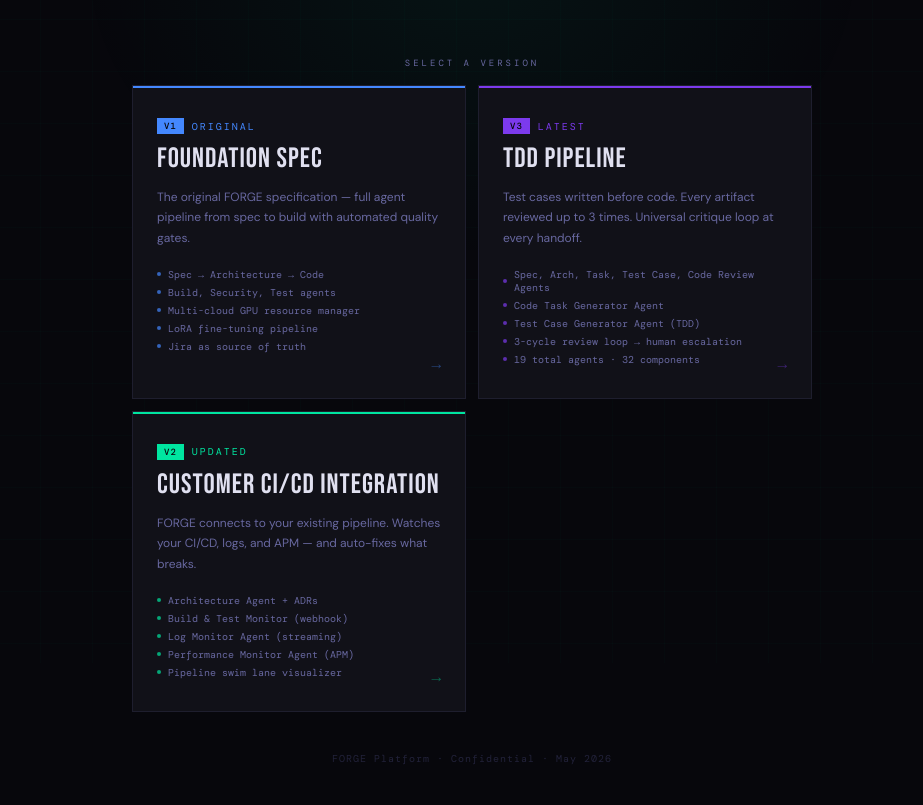
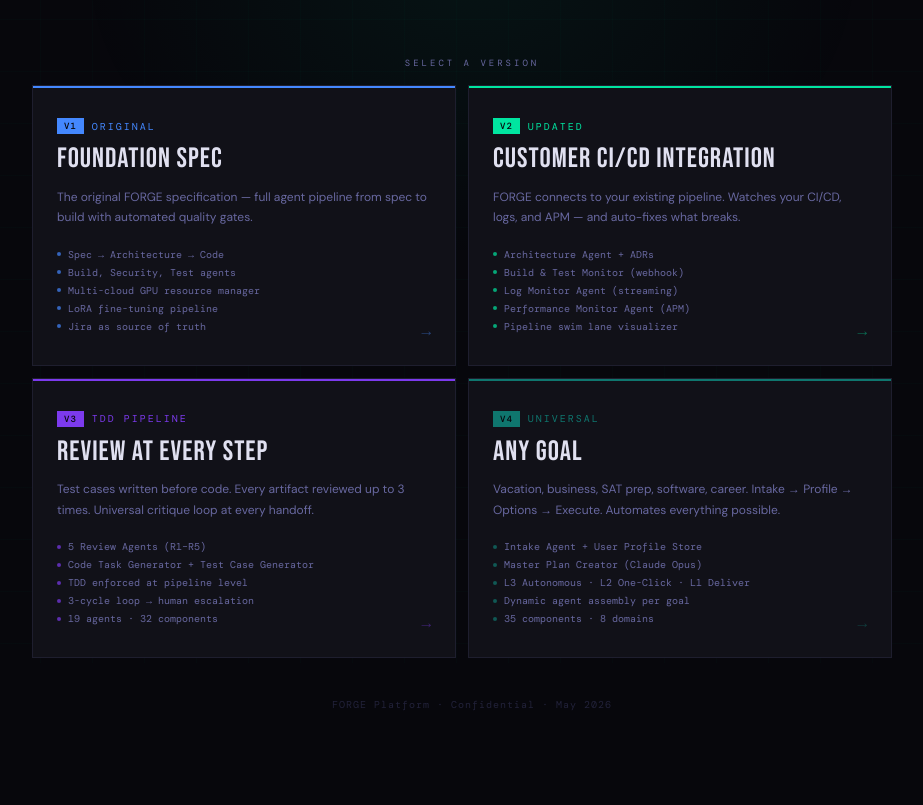
Before and after one commit to ragsden/forge, a plain HTML site: page index.html in a window 1280 px wide. Shown: the part 137-942 px from the top of the page, without its empty margins (168-1091 px from the left). After the commit the page ends 888 px from the top, so only its background shows below. Drawn offline with nearby package versions, Linux system fonts and the light colour scheme.

Commit message:
Update index.html

```diff
--- a/index.html
+++ b/index.html
@@ -1,3 +1,4 @@
+
 <!DOCTYPE html>
 <html lang="en">
 <head>
@@ -57,7 +58,7 @@
   position: relative;
   z-index: 1;
   width: 100%;
-  max-width: 680px;
+  max-width: 880px;
   text-align: center;
 }
 
@@ -93,6 +94,8 @@
   grid-template-columns: 1fr 1fr;
   gap: 12px;
   margin-bottom: 40px;
+  max-width: 860px;
+  width: 100%;
 }
 
 .card {
@@ -206,7 +209,7 @@
   letter-spacing: 1px;
 }
 
-@media (max-width: 560px) {
+@media (max-width: 640px) {
   .cards { grid-template-columns: 1fr; }
   .logo { font-size: 56px; }
 }
@@ -216,7 +219,7 @@
 <div class="wrap">
 
   <div class="logo">FORGE</div>
-  <div class="tagline">Autonomous Software Platform</div>
+  <div class="tagline">Autonomous Agent Platform</div>
 
   <div class="label">Select a version</div>
 
@@ -241,25 +244,6 @@
       <div class="card-arrow">→</div>
     </a>
 
-    <a href="v3/index.html" class="card" style="--card-color:#7c3aed;">
-      <div class="card-version">
-        <span class="version-badge" style="background:#7c3aed;">V3</span>
-        Latest
-      </div>
-      <div class="card-title">TDD Pipeline</div>
-      <div class="card-desc">
-        Test cases written before code. Every artifact reviewed up to 3 times. Universal critique loop at every handoff.
-      </div>
-      <div class="card-features">
-        <div class="feature" style="--card-color:#7c3aed;">Spec, Arch, Task, Test Case, Code Review Agents</div>
-        <div class="feature" style="--card-color:#7c3aed;">Code Task Generator Agent</div>
-        <div class="feature" style="--card-color:#7c3aed;">Test Case Generator Agent (TDD)</div>
-        <div class="feature" style="--card-color:#7c3aed;">3-cycle review loop → human escalation</div>
-        <div class="feature" style="--card-color:#7c3aed;">19 total agents · 32 components</div>
-      </div>
-      <div class="card-arrow" style="color:#7c3aed;">→</div>
-    </a>
-
     <a href="v2/index.html" class="card card-v2">
       <div class="card-version">
         <span class="version-badge">V2</span>
@@ -271,7 +255,7 @@
       </div>
       <div class="card-features">
         <div class="feature">Architecture Agent + ADRs</div>
-        <div class="feature">Build & Test Monitor (webhook)</div>
+        <div class="feature">Build &amp; Test Monitor (webhook)</div>
         <div class="feature">Log Monitor Agent (streaming)</div>
         <div class="feature">Performance Monitor Agent (APM)</div>
         <div class="feature">Pipeline swim lane visualizer</div>
@@ -279,9 +263,47 @@
       <div class="card-arrow">→</div>
     </a>
 
+    <a href="v3/index.html" class="card" style="--card-color:#7c3aed;">
+      <div class="card-version">
+        <span class="version-badge" style="background:#7c3aed;">V3</span>
+        TDD Pipeline
+      </div>
+      <div class="card-title">Review at Every Step</div>
+      <div class="card-desc">
+        Test cases written before code. Every artifact reviewed up to 3 times. Universal critique loop at every handoff.
+      </div>
+      <div class="card-features">
+        <div class="feature" style="--card-color:#7c3aed;">5 Review Agents (R1–R5)</div>
+        <div class="feature" style="--card-color:#7c3aed;">Code Task Generator + Test Case Generator</div>
+        <div class="feature" style="--card-color:#7c3aed;">TDD enforced at pipeline level</div>
+        <div class="feature" style="--card-color:#7c3aed;">3-cycle loop → human escalation</div>
+        <div class="feature" style="--card-color:#7c3aed;">19 agents · 32 components</div>
+      </div>
+      <div class="card-arrow" style="color:#7c3aed;">→</div>
+    </a>
+
+    <a href="v4/index.html" class="card" style="--card-color:#0f766e;">
+      <div class="card-version">
+        <span class="version-badge" style="background:#0f766e;">V4</span>
+        Universal
+      </div>
+      <div class="card-title">Any Goal</div>
+      <div class="card-desc">
+        Vacation, business, SAT prep, software, career. Intake → Profile → Options → Execute. Automates everything possible.
+      </div>
+      <div class="card-features">
+        <div class="feature" style="--card-color:#0f766e;">Intake Agent + User Profile Store</div>
+        <div class="feature" style="--card-color:#0f766e;">Master Plan Creator (Claude Opus)</div>
+        <div class="feature" style="--card-color:#0f766e;">L3 Autonomous · L2 One-Click · L1 Deliver</div>
+        <div class="feature" style="--card-color:#0f766e;">Dynamic agent assembly per goal</div>
+        <div class="feature" style="--card-color:#0f766e;">35 components · 8 domains</div>
+      </div>
+      <div class="card-arrow" style="color:#0f766e;">→</div>
+    </a>
+
   </div>
 
-  <div class="footer">FORGE Platform · Confidential · May 2026</div>
+<div class="footer">FORGE Platform · Confidential · May 2026</div>
 
 </div>
 </body>
```
